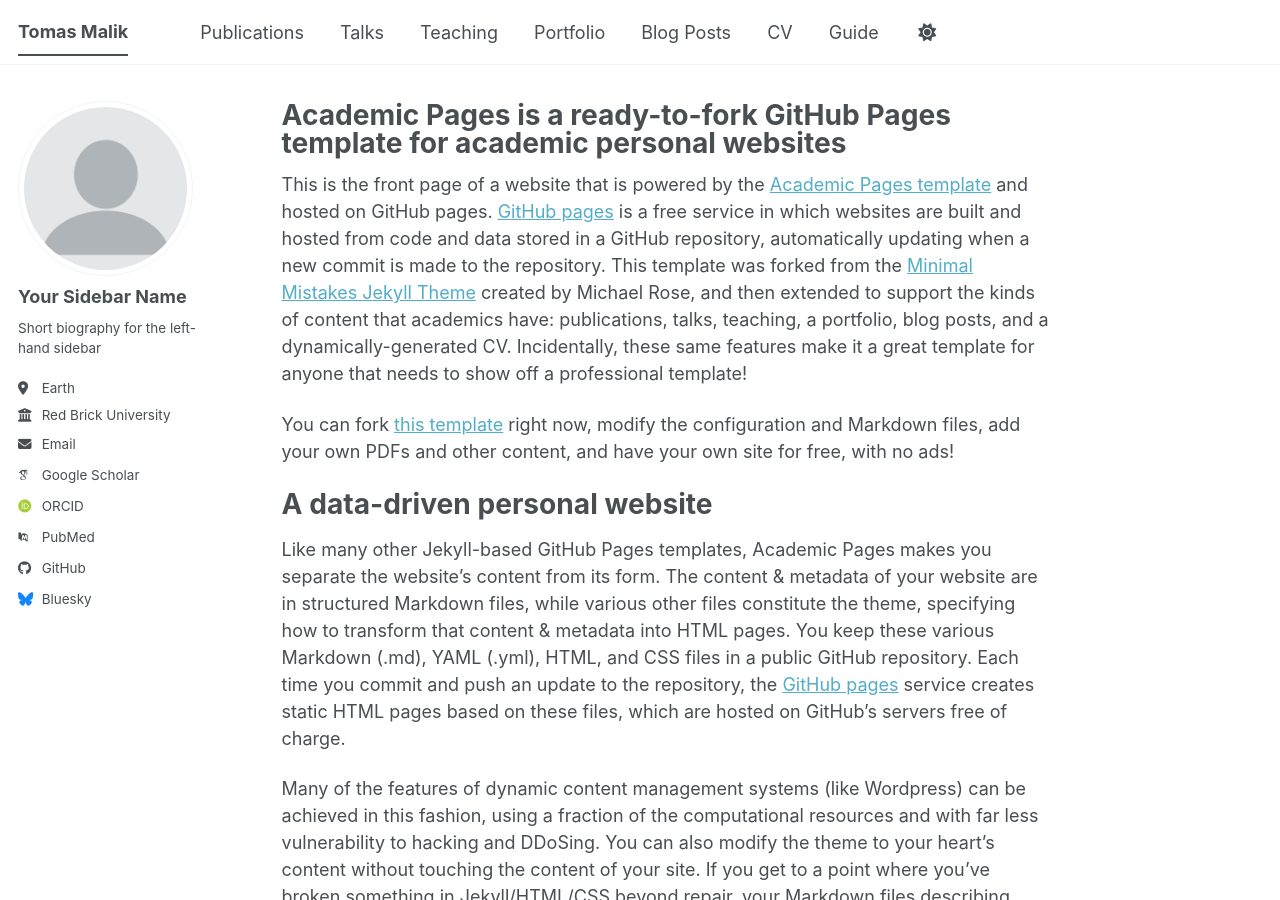
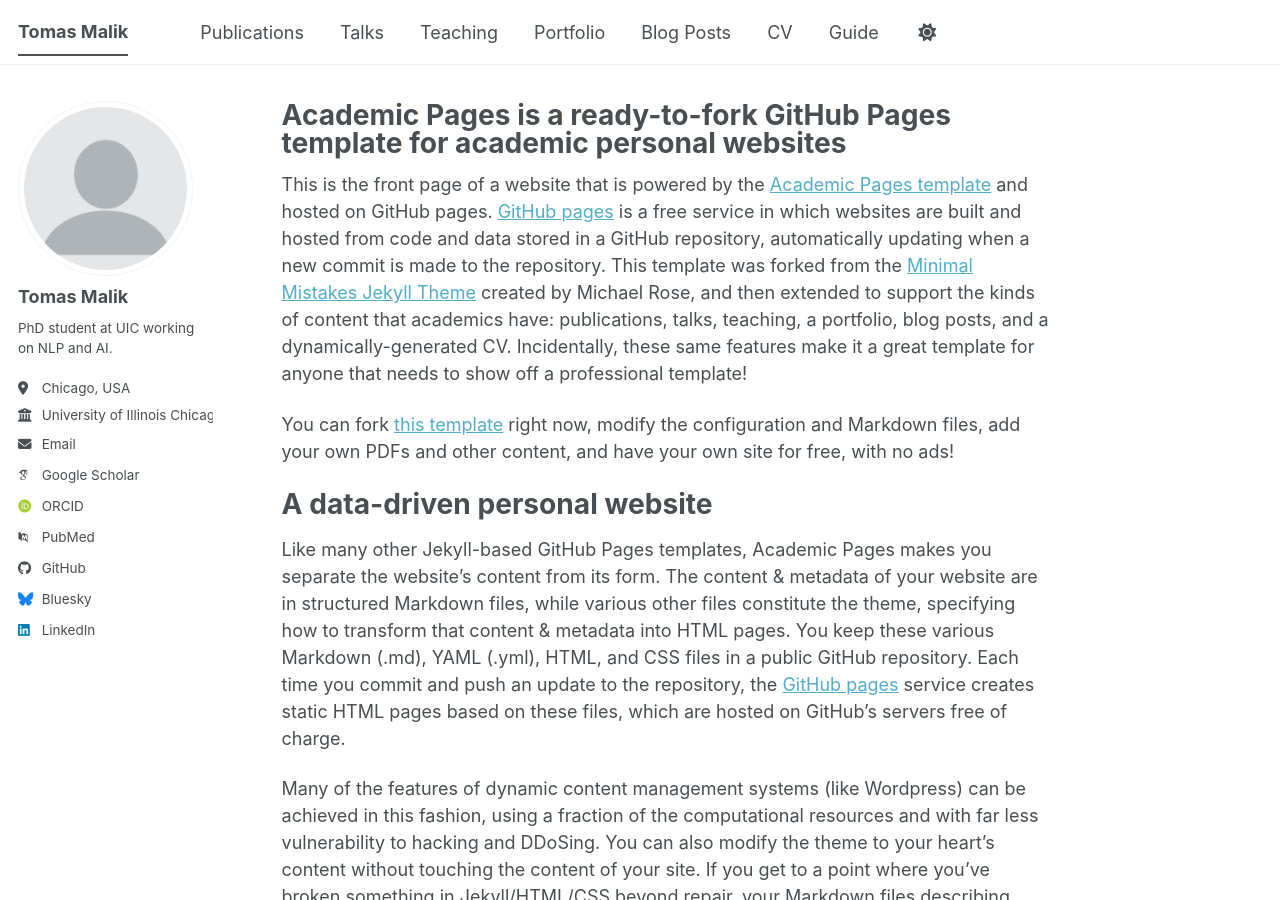
Before and after one commit to Tomas-Malik/tomas-malik.github.io, a Jekyll site: the page built from _pages/about.md, in a window 1280 px wide and 900 px high. Built offline with Jekyll 4.4.1, drawn with Linux system fonts in a browser that asks for light colours; some web fonts are replaced; a script bundle is joined from its source files by our own code; library files that are not in the unit come from our copies.

Commit message:
Update _config.yml

```diff
--- a/_config.yml
+++ b/_config.yml
@@ -24,13 +24,13 @@
 author:
   # Biographic information
   avatar           : "profile.png"
-  name             : "Your Sidebar Name"
+  name             : "Tomas Malik"
   pronouns         : # example: "she/her"
-  bio              : "Short biography for the left-hand sidebar"
-  location         : "Earth"
-  employer         : "Red Brick University"
+  bio              : "PhD student at UIC working on NLP and AI."
+  location         : "Chicago, USA"
+  employer         : "University of Illinois Chicago"
   uri              : # URL
-  email            : "none@example.org"
+  email            : "mistrmalik@gmail.com"
 
   # Academic websites
   academia         : # URL
@@ -51,7 +51,7 @@
   bitbucket        : # Username - Update with your username on the site
   codepen          : # Username
   dribbble         : # Username
-  github           : "academicpages"
+  github           : "tomas-malik"
   kaggle           : # Username
   stackoverflow    : # User number or user number and name (i.e., use "1" or "1/jeff-atwood")
 
@@ -66,7 +66,7 @@
   keybase          : # Username
   instagram        : # Username
   lastfm           : # Username
-  linkedin         : # Username
+  linkedin         : "https://www.linkedin.com/in/tomas-malik-uic/" # Username
   mastodon         : # URL
   medium           : # URL
   pinterest        : # Username
```
